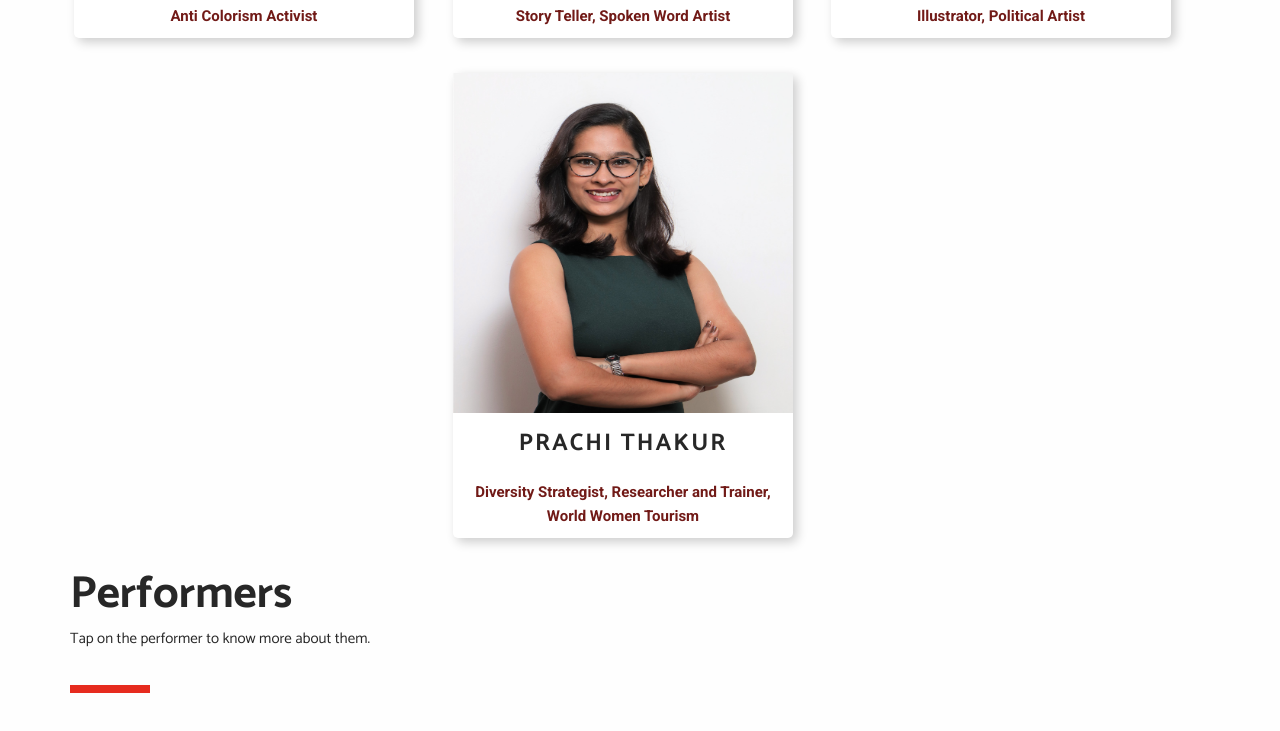
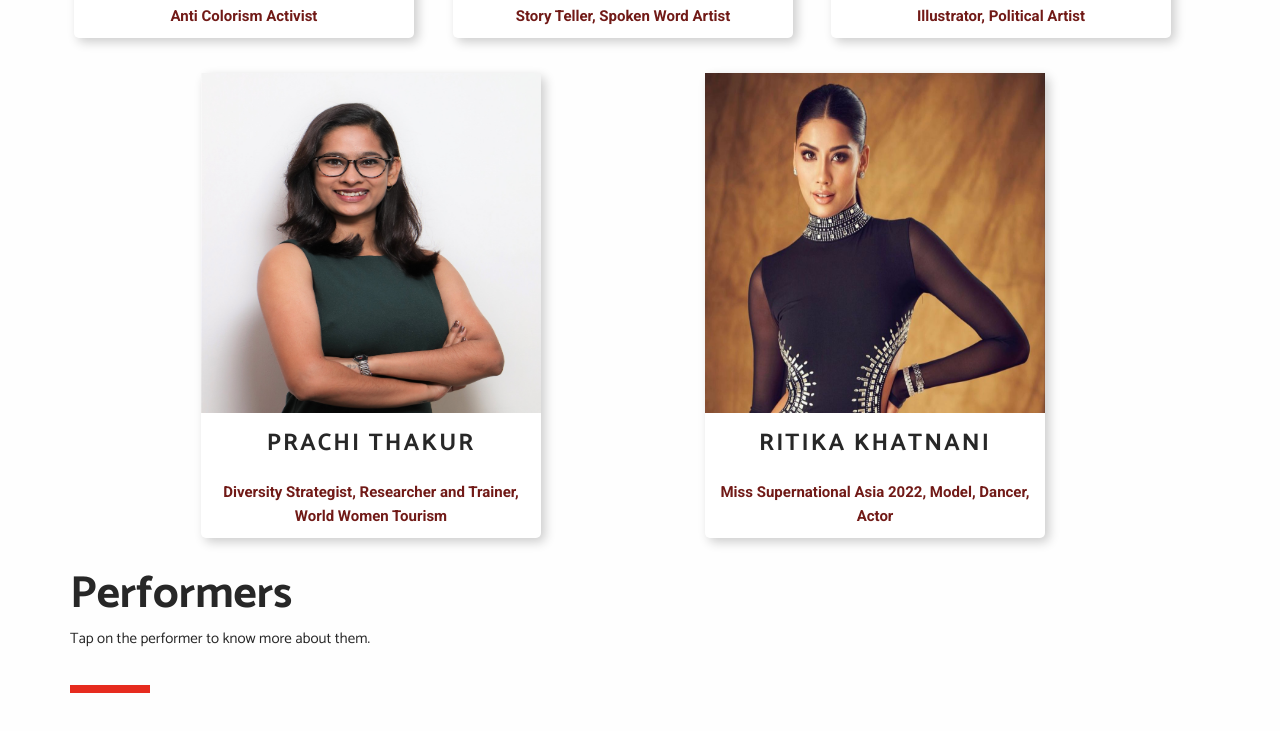
Before and after one commit to PrateekShakya29/TEDxShivNadarUniversity2022, a website: page lineup/index.html in a window 1280 px wide. Shown: the part 731-1462 px from the top of the page. Drawn offline with Linux system fonts and the light colour scheme.

Commit message:
Ritika Khatnani added

```diff
--- a/lineup/index.html
+++ b/lineup/index.html
@@ -213,6 +213,28 @@
             </p>
           </div>
         </div>
+        <div class="speaker-set">
+          <div class="speaker">
+            <img src="../res/images/speakers/ritika.jpeg" alt="" class="speaker-image">
+            <div class="speaker-details">
+              <div
+                class="speaker-name font-family-alt font-weight-700 letter-spacing-2 text-gray-dark-2 title-medium text-uppercase">
+                Ritika Khatnani</div>
+              <div style="padding: 10px;" class="speaker-position">
+                Miss Supernational Asia 2022, Model, Dancer, Actor
+              </div>
+            </div>
+          </div>
+          <div class="speaker-back">
+            <p class="speaker-description font-family-alt" style="font-size: 1.5rem;">
+              Pageantry has been a field under wraps to most folks, but what if we told you we’re bringing to you
+              someone who’s seen that world of glitz and glamour from the inside? Winning her first national title in
+              2018 and participating in an international level pageant the same year, Ritika Khatani
+              is someone who’s seen this field with her coming of age. Having won Miss Supranational Asia 2022, this
+              young and vibrant model is here to make a mark. And we’re delighted to have her as part of our lineup.
+            </p>
+          </div>
+        </div>
       </div>
       <!-- //.row -->
       <div class="row no-padding-rl">
```
Also changed, not shown: res/images/speakers/ritika.jpeg (added).
